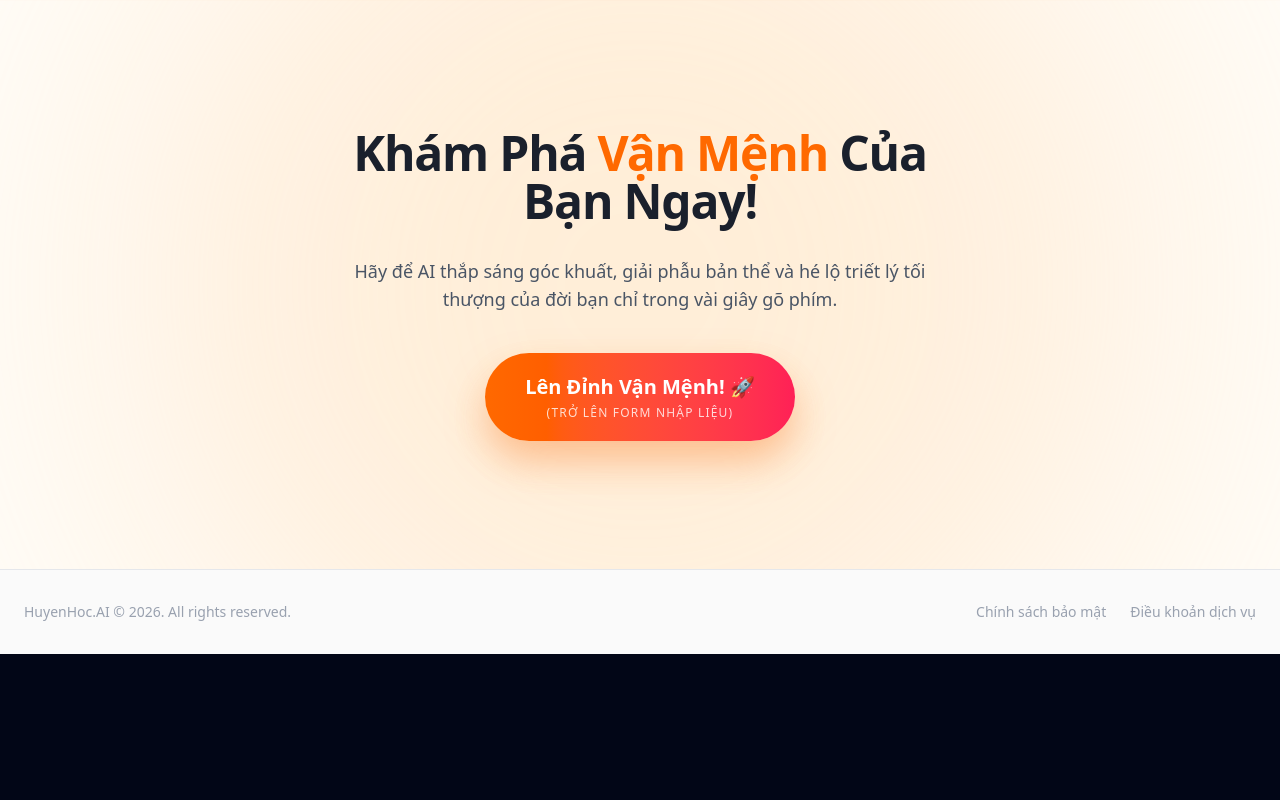
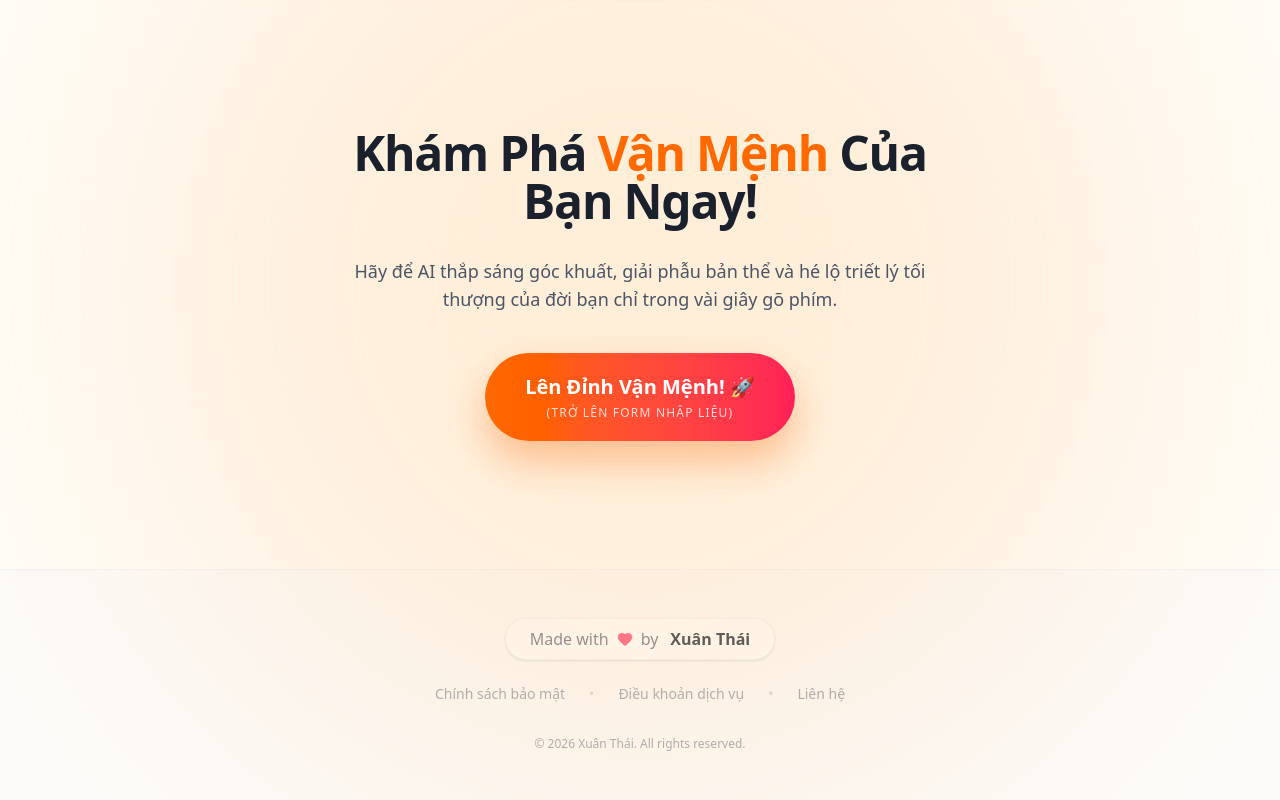
Before and after one commit to zenki12/thansohoc, a Next.js app: page / in a window 1280 px wide. Shown: the part 3760-4560 px from the top of the page. Before the commit the page ends 4414 px from the top, so only its background shows below. Built offline with nearby package versions, Linux system fonts and the light colour scheme.

Commit message:
style: revamp homepage footer and attribute to Xuan Thai

```diff
--- a/src/app/page.tsx
+++ b/src/app/page.tsx
@@ -335,14 +335,27 @@ export default function Home() {
 
       </main>
 
-      {/* Footer minimal */}
-      <footer className="relative z-50 border-t border-gray-200 bg-[#FAFAFA] py-8 px-6 text-center text-gray-400 font-medium text-sm flex flex-col md:flex-row items-center justify-between max-w-7xl mx-auto">
-         <p>HuyenHoc.AI © 2026. All rights reserved.</p>
-         <div className="flex gap-6 mt-4 md:mt-0">
-           <a href="#" className="hover:text-orange-500 transition-colors">Chính sách bảo mật</a>
-           <a href="#" className="hover:text-orange-500 transition-colors">Điều khoản dịch vụ</a>
-         </div>
-      </footer>
+        {/* -------------------- FOOTER -------------------- */}
+        <footer className="py-12 bg-gray-50/50 border-t border-gray-100">
+          <div className="max-w-7xl mx-auto px-6 flex flex-col items-center justify-center gap-6">
+            <div className="flex items-center gap-2 text-gray-500 font-medium text-sm md:text-base bg-white px-6 py-2 rounded-full border border-gray-100 shadow-sm">
+              <span>Made with</span>
+              <Heart className="w-4 h-4 text-rose-500 fill-rose-500 animate-pulse" />
+              <span>by</span>
+              <span className="text-gray-800 font-bold ml-1">Xuân Thái</span>
+            </div>
+
+            <div className="flex flex-wrap justify-center gap-6 text-sm text-gray-400 font-medium">
+              <a href="#" className="hover:text-orange-500 transition-colors">Chính sách bảo mật</a>
+              <span className="text-gray-300 hidden md:inline">•</span>
+              <a href="#" className="hover:text-orange-500 transition-colors">Điều khoản dịch vụ</a>
+              <span className="text-gray-300 hidden md:inline">•</span>
+              <a href="#" className="hover:text-orange-500 transition-colors">Liên hệ</a>
+            </div>
+
+            <p className="text-gray-400 text-xs text-center mt-2">© 2026 Xuân Thái. All rights reserved.</p>
+          </div>
+        </footer>
       {/* Back to Top Floating Button */}
       <button
         onClick={() => window.scrollTo({top: 0, behavior: 'smooth'})}
```
